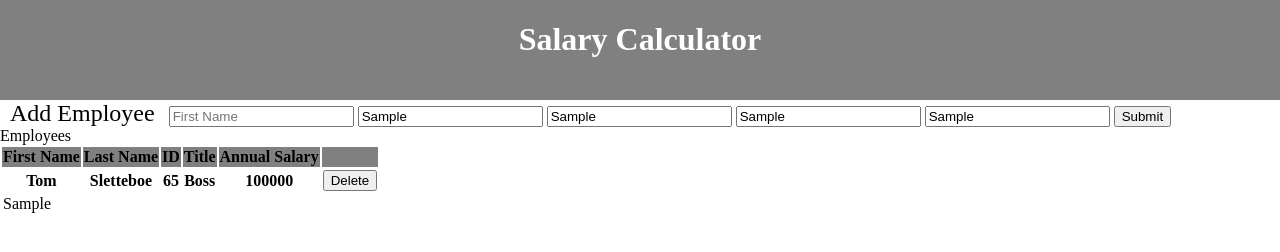
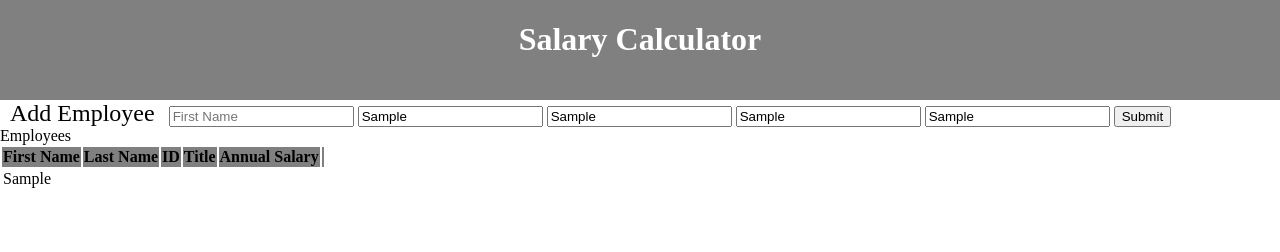
Before and after one commit to tormodsletteboe/weekend-jquery-salary-calculator2, a plain HTML site: page index.html in a window 1280 px wide. Both pictures are taken after typing "Sample", "Sample", "Sample", "Sample", "Sample" into the empty fields and a click on the button "Submit". Drawn offline with Linux system fonts and the light colour scheme.

Commit message:
added a clearTable() so we only render whats in the employees array, not appending to whats already in the table

```diff
--- a/index.html
+++ b/index.html
@@ -35,8 +35,8 @@
     </form>
     <table id="table-Employees">
         <label>Employees</label>
-        <thead>
-            <tr id="table-row-header">
+        <thead id="table-row-header">
+            <tr>
                 <th>First Name</th>
                 <th>Last Name</th>
                 <th>ID</th>
@@ -44,17 +44,10 @@
                 <th>Annual Salary</th>
                 <th></th>
             </tr>
-            <tr>
-                <th>Tom</th>
-                <th>Sletteboe</th>
-                <th>65</th>
-                <th>Boss</th>
-                <th>100000</th>
-                <th>
-                    <button>Delete</button>
-                </th>
-            </tr>
         </thead>
+        <tbody id="table-body">
+
+        </tbody>
     </table>
 </body>
 </html>
--- a/script.js
+++ b/script.js
@@ -36,9 +36,11 @@ function addNewEmployee(evtArgs){
 
 }
 function render(){
+    //clear table first
+    clearTable();
     //render the employees array to the DOM. clear screen and re render all objects everytime a new employee is added
     for(let employee of employees){
-        $('#table-Employees').append(`
+        $('#table-body').append(`
             <tr>
                 <td>${employee.firstName}</td>
             </tr>
@@ -49,3 +51,6 @@ function clearInputs(){
     //clear input after submit button has been clicked and a employee has been added to global employees array
     $('#input-firstName').val('');
 }
+function clearTable(){
+    $('#table-body').empty();
+}
```
